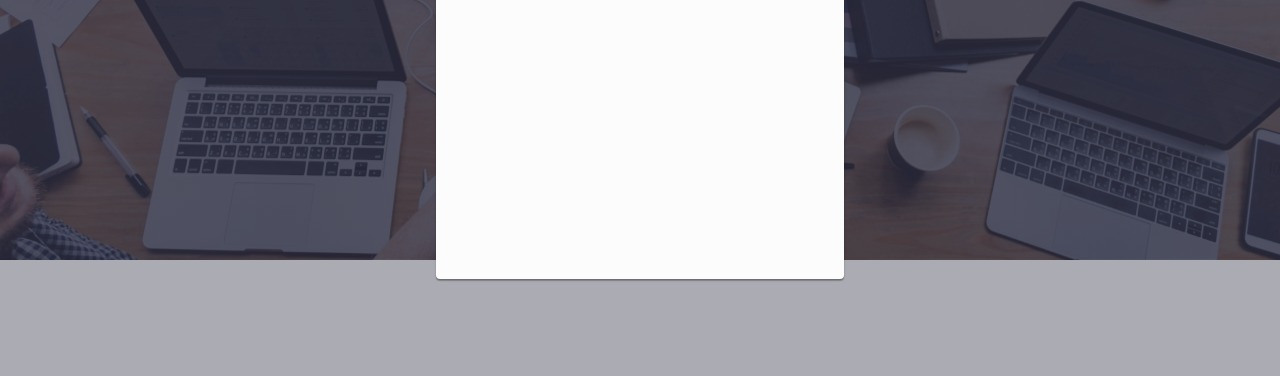
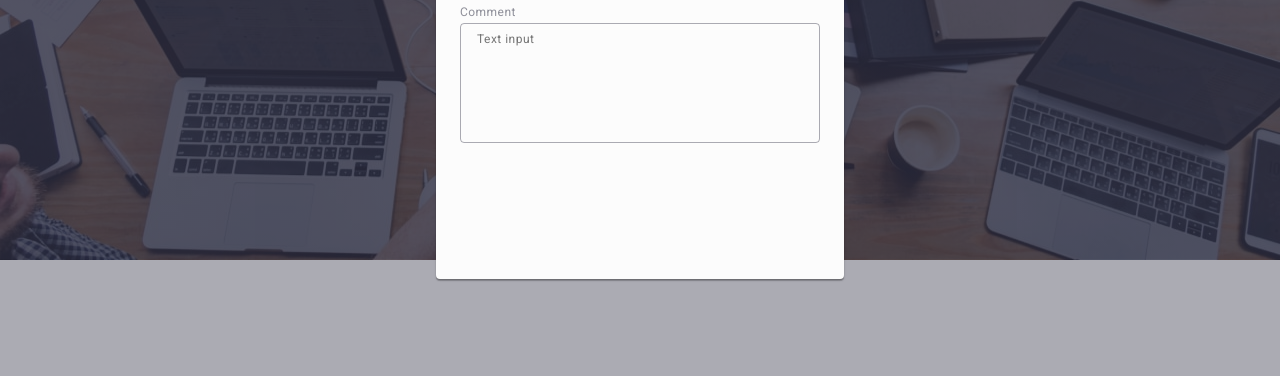
Before and after one commit to vladislav-kuznetsov666/goit-markup-hw-05, a plain HTML site: page index.html in a window 1280 px wide. Both pictures are taken after a click on the button "Order Service". Shown: the part 413-789 px from the top of the page. Drawn offline with nearby package versions, Linux system fonts and the light colour scheme.

Commit message:
commit 6

```diff
--- a/css/style.css
+++ b/css/style.css
@@ -934,6 +934,30 @@ gap: 8px;
   transition: fill 250ms cubic-bezier(0.4, 0, 0.2, 1);
 }
 
+.modal-comment {
+  margin-bottom: 16px;
+}
+
+.modal-textarea {
+  width: 100%;
+  height: 120px;
+  font-size: 12px;
+  line-height: 1.17;
+  letter-spacing: 0.04em;
+  color: rgba(46, 47, 66, 0.4);
+  border: 1px solid rgba(46, 47, 66, 0.4);
+  border-radius: 4px;
+  background-color: transparent;
+  padding: 8px 16px;
+  outline: transparent;
+  resize: none;
+  transition: border-color 250ms cubic-bezier(0.4, 0, 0.2, 1);
+}
+
+.modal-textarea:focus {
+  border-color: #4d5ae5;
+}
+
 /* Form  */
 
 .form-container {
--- a/index.html
+++ b/index.html
@@ -614,6 +614,10 @@
             </div>
           </div>
 
+          <div class="modal-comment">
+            <label class="modal-label" for="user-comment">Comment</label>
+            <textarea class="modal-textarea" id="user-comment" name="user-comment" placeholder="Text input"></textarea>
+          </div>
 
         </form>
       </div>
```
